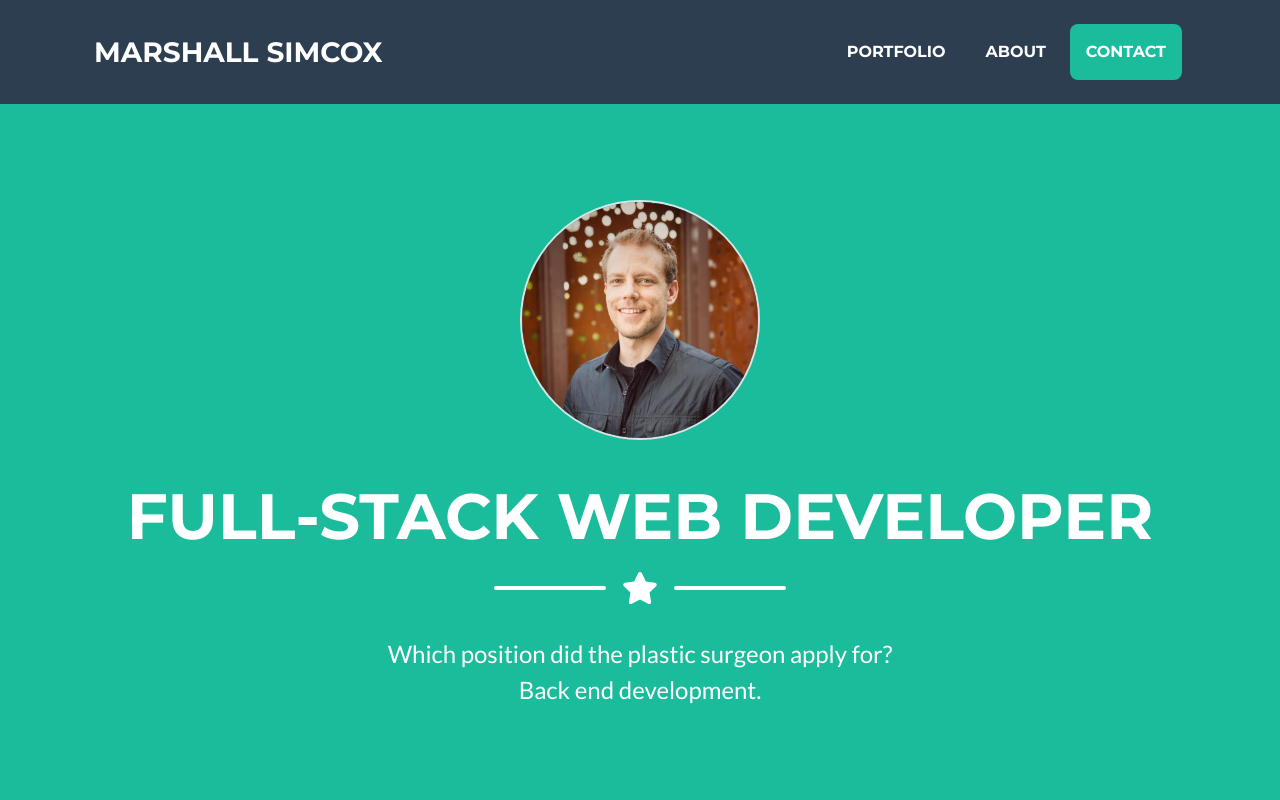
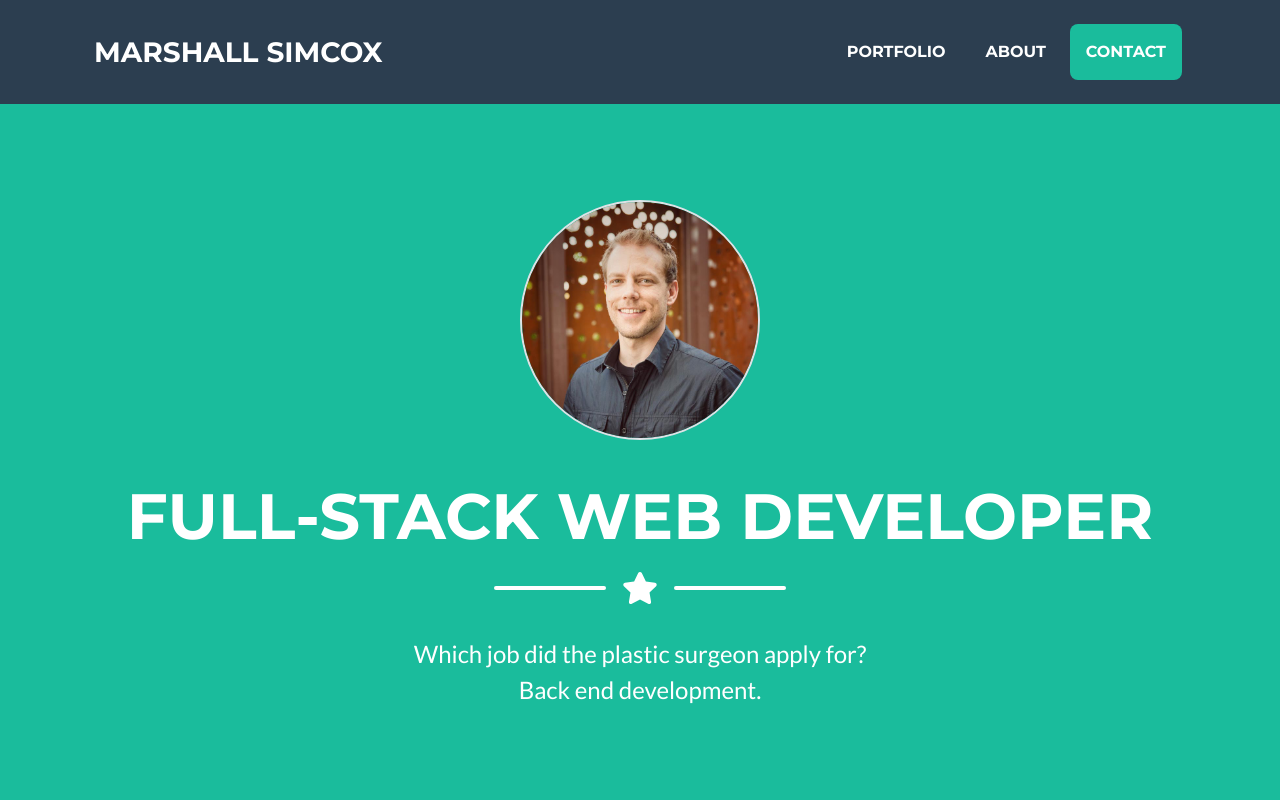
Before and after one commit to msimcox/marshallsimcox, a plain HTML site: page index.html in a window 1280 px wide. Shown: the top 800 px of the page. Drawn offline with nearby package versions, Linux system fonts and the light colour scheme.

Commit message:
MInor text change

```diff
--- a/index.html
+++ b/index.html
@@ -50,7 +50,7 @@
                     <div class="divider-custom-line"></div>
                 </div>
                 <!-- Masthead Subheading-->
-                <p class="masthead-subheading font-weight-light mb-0">Which position did the plastic surgeon apply for?</p>
+                <p class="masthead-subheading font-weight-light mb-0">Which job did the plastic surgeon apply for?</p>
                 <p class="masthead-subheading font-weight-light mb-0">Back end development.</p>
             </div>
         </header>
```
